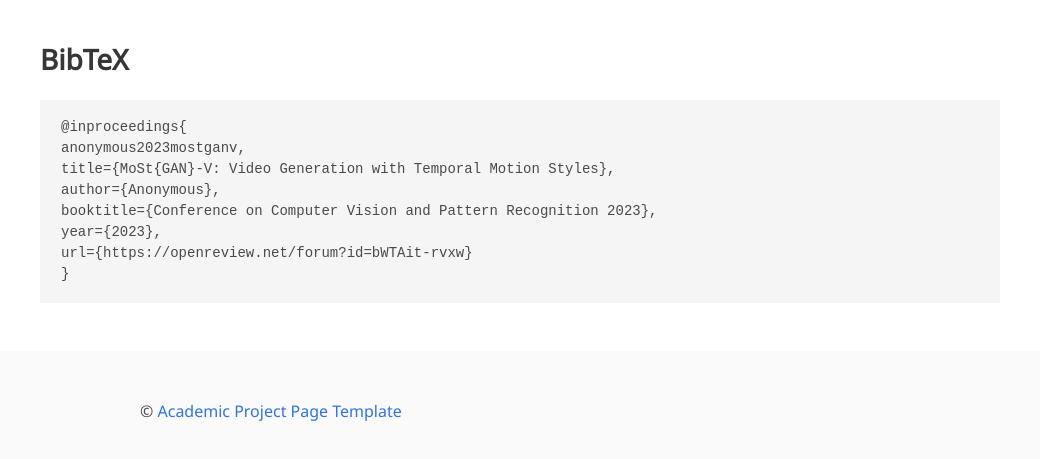
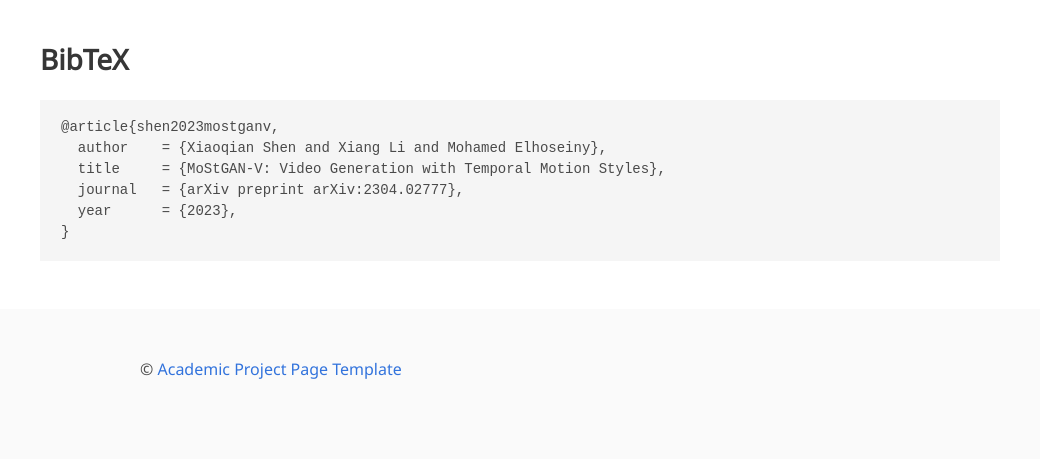
Before and after one commit to xiaoqian-shen/MoStGAN-V, a plain HTML site: page index.html in a window 1280 px wide. Shown: the part 8308-8767 px from the top of the page, without its empty margins (120-1160 px from the left). Drawn offline with nearby package versions, Linux system fonts and the light colour scheme; some icons are missing; a web font is replaced by a local one.

Commit message:
Update index.html

```diff
--- a/index.html
+++ b/index.html
@@ -448,13 +448,11 @@
 <section class="section" id="BibTeX">
     <div class="container is-max-desktop content">
         <h2 class="title">BibTeX</h2>
-        <pre><code>@inproceedings{
-anonymous2023mostganv,
-title={MoSt{GAN}-V: Video Generation with Temporal Motion Styles},
-author={Anonymous},
-booktitle={Conference on Computer Vision and Pattern Recognition 2023},
-year={2023},
-url={https://openreview.net/forum?id=bWTAit-rvxw}
+        <pre><code>@article{shen2023mostganv,
+  author    = {Xiaoqian Shen and Xiang Li and Mohamed Elhoseiny},
+  title     = {MoStGAN-V: Video Generation with Temporal Motion Styles},
+  journal   = {arXiv preprint arXiv:2304.02777},
+  year      = {2023},
 }</code></pre>
     </div>
 </section>
```
